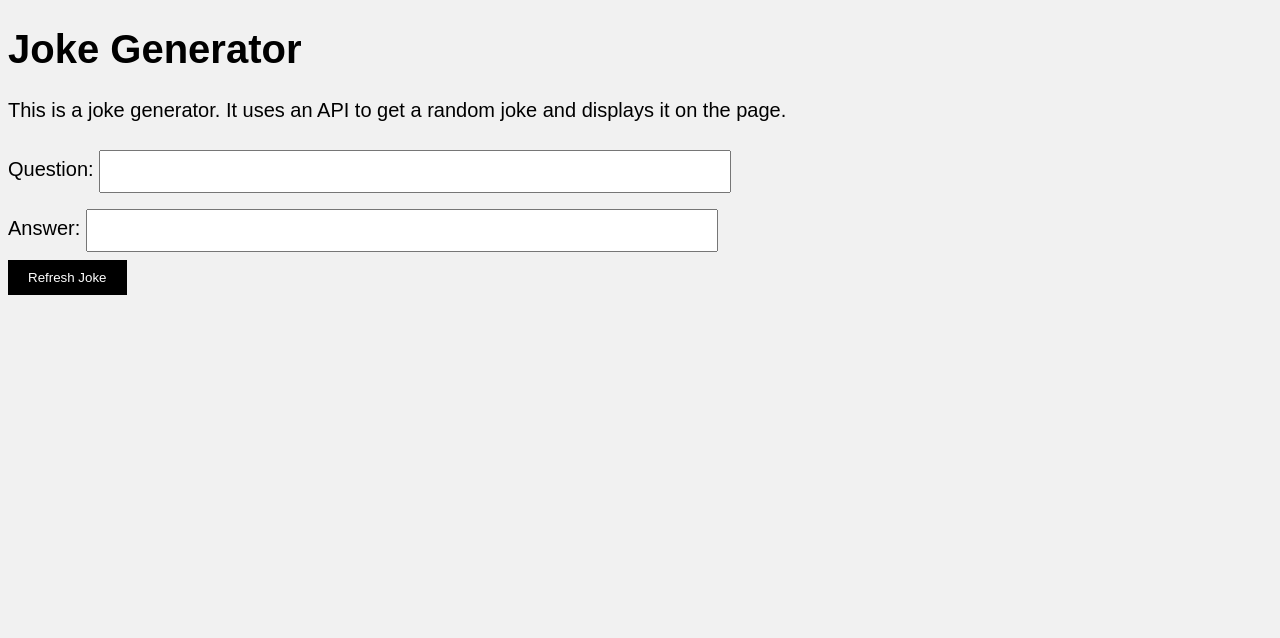
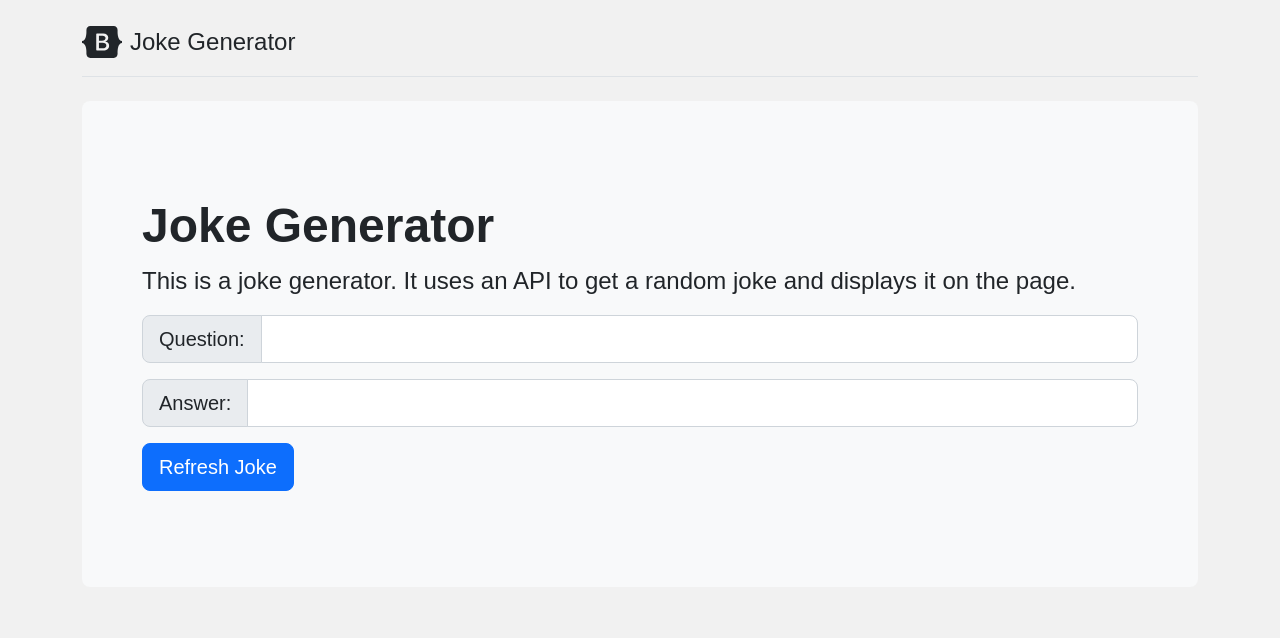
Before and after one commit to amranibrahim19/random-jokes, a plain HTML site: page index.html in a window 1280 px wide. Drawn offline with nearby package versions, Linux system fonts and the light colour scheme; no server answers.

Commit message:
update ui and js

```diff
--- a/index.html
+++ b/index.html
@@ -4,7 +4,8 @@
 <head>
     <meta charset="UTF-8">
     <meta name="viewport" content="width=device-width, initial-scale=1.0">
-    <title>Document</title>
+    <title>Joke Generator</title>
+    <link href="https://cdn.jsdelivr.net/npm/bootstrap@5.2.3/dist/css/bootstrap.min.css" rel="stylesheet" integrity="sha384-rbsA2VBKQhggwzxH7pPCaAqO46MgnOM80zW1RWuH61DGLwZJEdK2Kadq2F9CUG65" crossorigin="anonymous">
 
     <style>
         body {
@@ -13,56 +14,75 @@
             font-size: 20px;
             padding: auto;
         }
-
-        #question {
-            width: 50%;
-            padding: 12px 20px;
-            margin: 8px 0;
-            box-sizing: border-box;
-        }
-
-        #answer {
-            width: 50%;
-            padding: 12px 20px;
-            margin: 8px 0;
-            box-sizing: border-box;
-        }
-
-        .refresh-button {
-            background-color: black;
-            color: white;
-            border: none;
-            padding: 10px 20px;
-            text-align: center;
-            cursor: pointer;
-        }
     </style>
 </head>
 
 <body>
-    <h1>
-        Joke Generator
-    </h1>
-    <p>
-        This is a joke generator. It uses an API to get a random joke and displays it on the page.
-    </p>
-    <div id="test">
-        Question: <input type="text" name="question" id="question">
-        <br>
-        Answer: <input type="text" name="answer" id="answer">
-        <br>
-        <button class="refresh-button" onclick="refreshJoke()">
-            Refresh Joke
-        </button>
+
+<div class="container py-4">
+
+    <header class="pb-3 mb-4 border-bottom">
+      <a href="/" class="d-flex align-items-center text-dark text-decoration-none">
+        <svg xmlns="http://www.w3.org/2000/svg" width="40" height="32" class="me-2" viewBox="0 0 118 94" role="img"><title>Bootstrap</title><path fill-rule="evenodd" clip-rule="evenodd" d="M24.509 0c-6.733 0-11.715 5.893-11.492 12.284.214 6.14-.064 14.092-2.066 20.577C8.943 39.365 5.547 43.485 0 44.014v5.972c5.547.529 8.943 4.649 10.951 11.153 2.002 6.485 2.28 14.437 2.066 20.577C12.794 88.106 17.776 94 24.51 94H93.5c6.733 0 11.714-5.893 11.491-12.284-.214-6.14.064-14.092 2.066-20.577 2.009-6.504 5.396-10.624 10.943-11.153v-5.972c-5.547-.529-8.934-4.649-10.943-11.153-2.002-6.484-2.28-14.437-2.066-20.577C105.214 5.894 100.233 0 93.5 0H24.508zM80 57.863C80 66.663 73.436 72 62.543 72H44a2 2 0 01-2-2V24a2 2 0 012-2h18.437c9.083 0 15.044 4.92 15.044 12.474 0 5.302-4.01 10.049-9.119 10.88v.277C75.317 46.394 80 51.21 80 57.863zM60.521 28.34H49.948v14.934h8.905c6.884 0 10.68-2.772 10.68-7.727 0-4.643-3.264-7.207-9.012-7.207zM49.948 49.2v16.458H60.91c7.167 0 10.964-2.876 10.964-8.281 0-5.406-3.903-8.178-11.425-8.178H49.948z" fill="currentColor"></path></svg>
+        <span class="fs-4">Joke Generator</span>
+      </a>
+    </header>
+
+    <div class="p-5 mb-4 bg-light rounded-3">
+      <div class="container-fluid py-5">
+        <h1 class="display-5 fw-bold">Joke Generator</h1>
+        <p class="col-md-12 fs-4">This is a joke generator. It uses an API to get a random joke and displays it on the page. </p>
+
+
+        <div class="row">
+            <div class="col-12 input-group input-group-lg mb-3">
+                <span class="input-group-text" id="questionlabel">Question:</span>
+                <input type="text" class="form-control" id="question" name="question" idplaceholder="question" aria-label="question" aria-describedby="question">
+            </div>
         </div>
 
+
+        <div class="row">
+            <div class="col-12 input-group input-group-lg mb-3">
+                <span class="input-group-text" id="answerlabel">Answer:</span>
+                <input type="text" class="form-control" id="answer"  name="answer" idplaceholder="answer" aria-label="answer" aria-describedby="answer">
+            </div>
+        </div>
+
+
+        <button class="btn btn-primary btn-lg" type="button" onclick="refreshJoke()">Refresh Joke</button>
+      </div>
+    </div>
+
+    <!-- <div class="row align-items-md-stretch">
+      <div class="col-md-6">
+        <div class="h-100 p-5 text-bg-dark rounded-3">
+          <h2>Change the background</h2>
+          <p>Swap the background-color utility and add a `.text-*` color utility to mix up the jumbotron look. Then, mix and match with additional component themes and more.</p>
+          <button class="btn btn-outline-light" type="button">Example button</button>
+        </div>
+      </div>
+      <div class="col-md-6">
+        <div class="h-100 p-5 bg-light border rounded-3">
+          <h2>Add borders</h2>
+          <p>Or, keep it light and add a border for some added definition to the boundaries of your content. Be sure to look under the hood at the source HTML here as we've adjusted the alignment and sizing of both column's content for equal-height.</p>
+          <button class="btn btn-outline-secondary" type="button">Example button</button>
+        </div>
+      </div>
+    </div> -->
+
+</div>
+
+
 </body>
+<script src="https://cdn.jsdelivr.net/npm/bootstrap@5.2.3/dist/js/bootstrap.bundle.min.js" integrity="sha384-kenU1KFdBIe4zVF0s0G1M5b4hcpxyD9F7jL+jjXkk+Q2h455rYXK/7HAuoJl+0I4" crossorigin="anonymous"></script>
 <script src="https://cdn.jsdelivr.net/npm/axios/dist/axios.min.js"></script>
 <script>
 
+// function for requesting jokes
+function request_joke(){
 
-    axios.get('https://official-joke-api.appspot.com/random_joke', {
-    })
+    axios.get('https://official-joke-api.appspot.com/random_joke', {})
     .then((res) => {
         console.log(res.data)
         document.getElementById('question').value = res.data.setup
@@ -72,9 +92,15 @@
         console.error(error)
     })
 
+}
+
+// first page load will call this function
+request_joke();
+
 
 function refreshJoke() {
-        window.location.reload()
+    // state change by calling function
+    request_joke();
 }
 </script>
 
```
Lines whose indentation alone changed are shown as unchanged.
